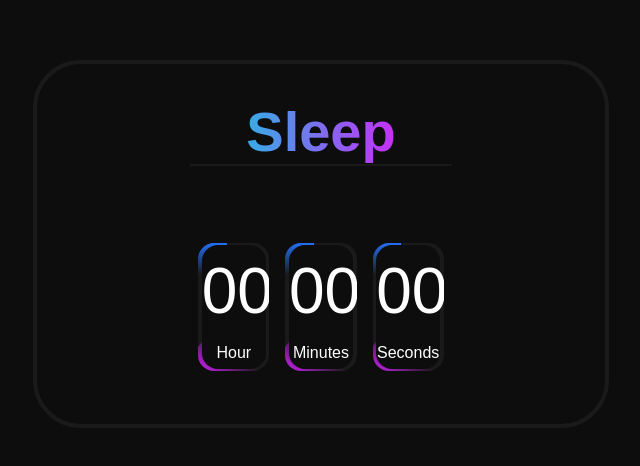
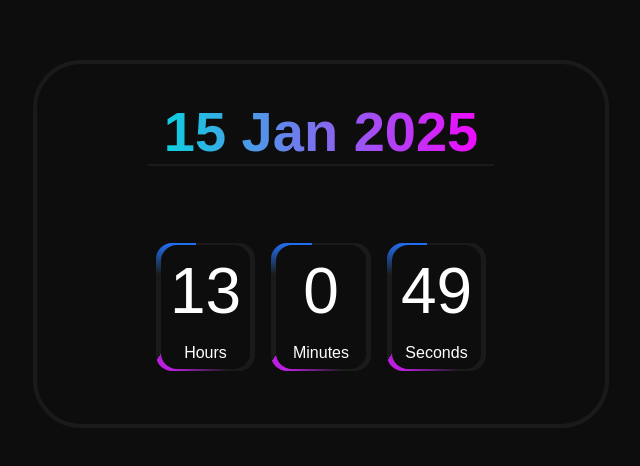
Before and after one commit to SlindoKAM/npm-clock, a plain HTML site: page index.html in a window 1280 px wide. Shown: the part 164-630 px from the top of the page, without its empty margins (319-959 px from the left). Drawn offline with Linux system fonts and the light colour scheme.

Commit message:
I am done with the clock but i didn't use the packages.

```diff
--- a/index.html
+++ b/index.html
@@ -13,14 +13,14 @@
 </head>
 <body>
     <div class="container">
-        <h1 class="day" id="day">Sleep</h1>
+        <h1 class="day" id="day"></h1>
         <div class="box">
             <div class="clock">
                 <div class="front-clock">
                     <div id="hour">
                         00
                     </div>
-                    <p>Hour</p>
+                    <p>Hours</p>
                 </div>
             </div>
 
--- a/main.js
+++ b/main.js
@@ -0,0 +1,35 @@
+const hour = document.getElementById('hour');
+const minute = document.getElementById('minute');
+const second = document.getElementById('second');
+const day = document.getElementById('day');
+
+let monthName = [
+    'Jan',
+    'Feb',
+    'Mar',
+    'Apr',
+    'May',
+    'Jun',
+    'Jul',
+    'Aug',
+    'Sep',
+    'Oct',
+    'Nov',
+    'Dec',
+]
+
+const clock = setInterval(function time()
+{
+    let today = new Date();
+    let d = today.getDate();
+    let m = today.getMonth();
+    let y = today.getFullYear();
+    let h = today.getHours();
+    let min = today.getMinutes();
+    let sec = today.getSeconds();
+
+    day.innerHTML = `${d} ${monthName[m]} ${y}`;
+    hour.textContent = `${h}`;
+    minute.textContent = `${min}`;
+    second.textContent = `${sec}`;
+});
```
